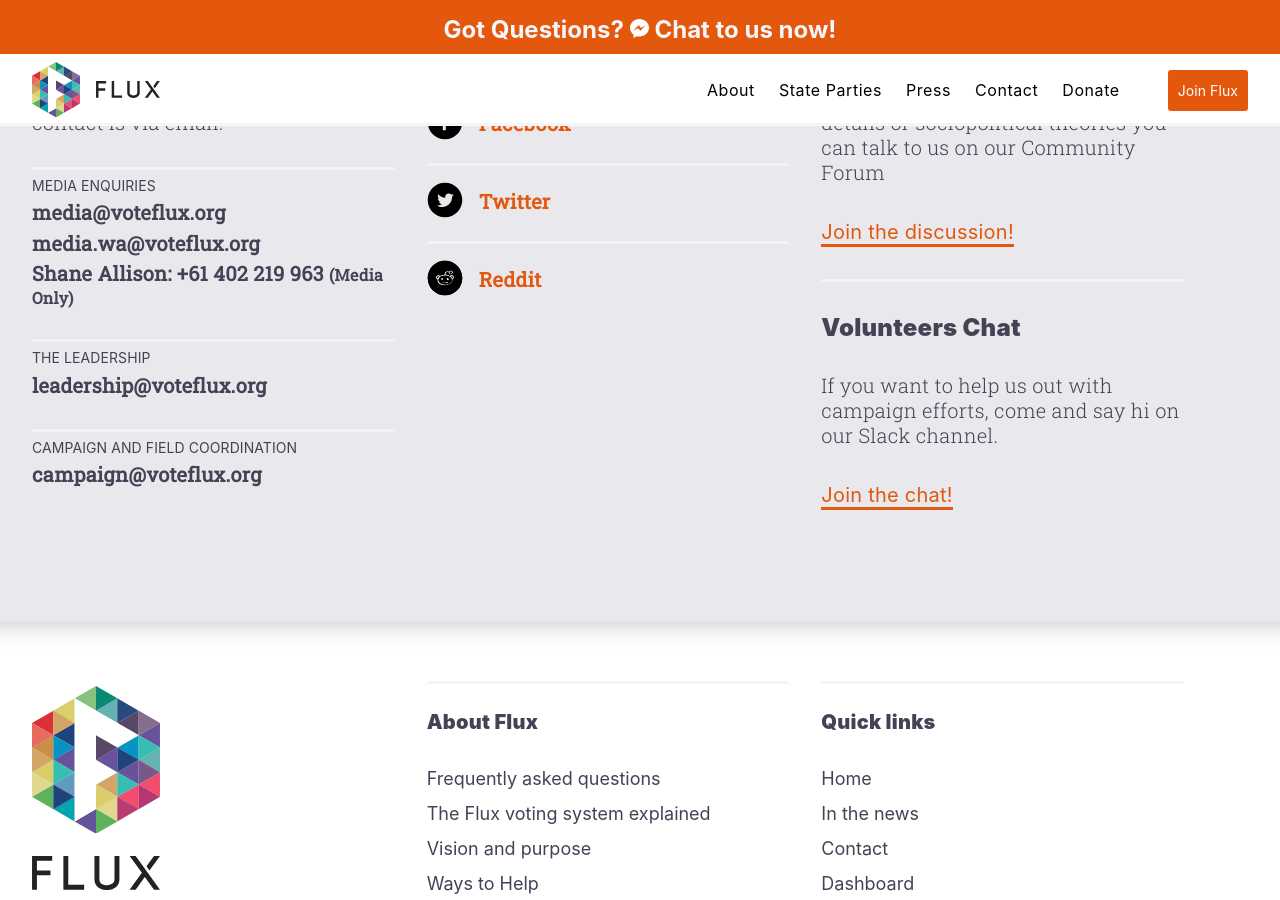
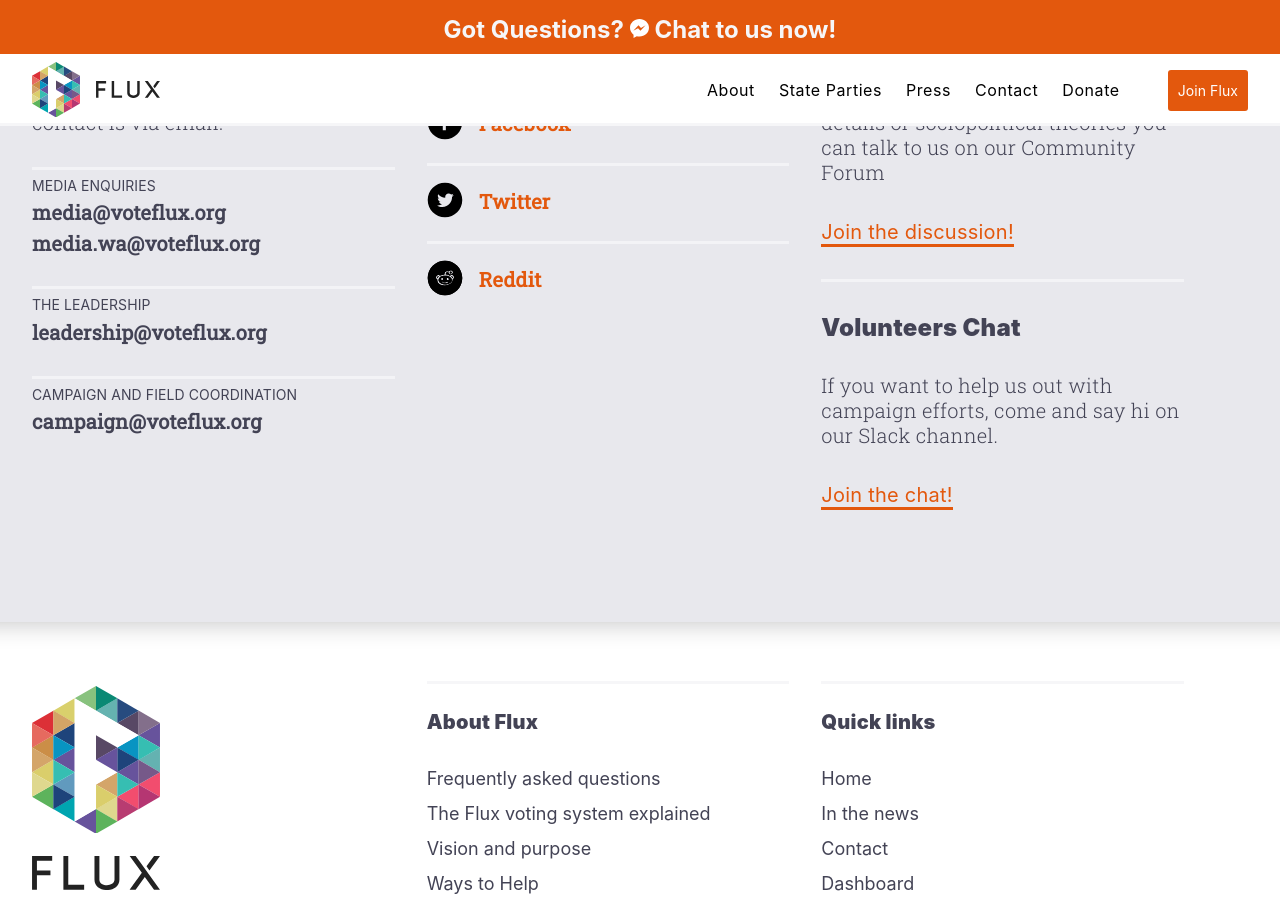
Before and after one commit to voteflux/flux-website-v2, a Jekyll site: the page built from index.html, in a window 1280 px wide and 900 px high, scrolled down 7442 px. Built offline with Jekyll 4.4.1, drawn with Linux system fonts in a browser that asks for light colours.

Commit message:
Remove SA

```diff
--- a/_includes/contact.html
+++ b/_includes/contact.html
@@ -8,7 +8,6 @@
       <h5 class="caps">Media Enquiries</h5>
       <h3 class="bold h-font mt0">media@voteflux.org</h3>
       <h3 class="bold h-font mt0">media.wa@voteflux.org</h3>
-      <h3 class="bold h-font mt0">Shane Allison: +61 402 219 963 <small>(Media Only)</small></h3>
     </div>
     <hr class="white muted border-bottom m0">
     <div class="mb3">
```
